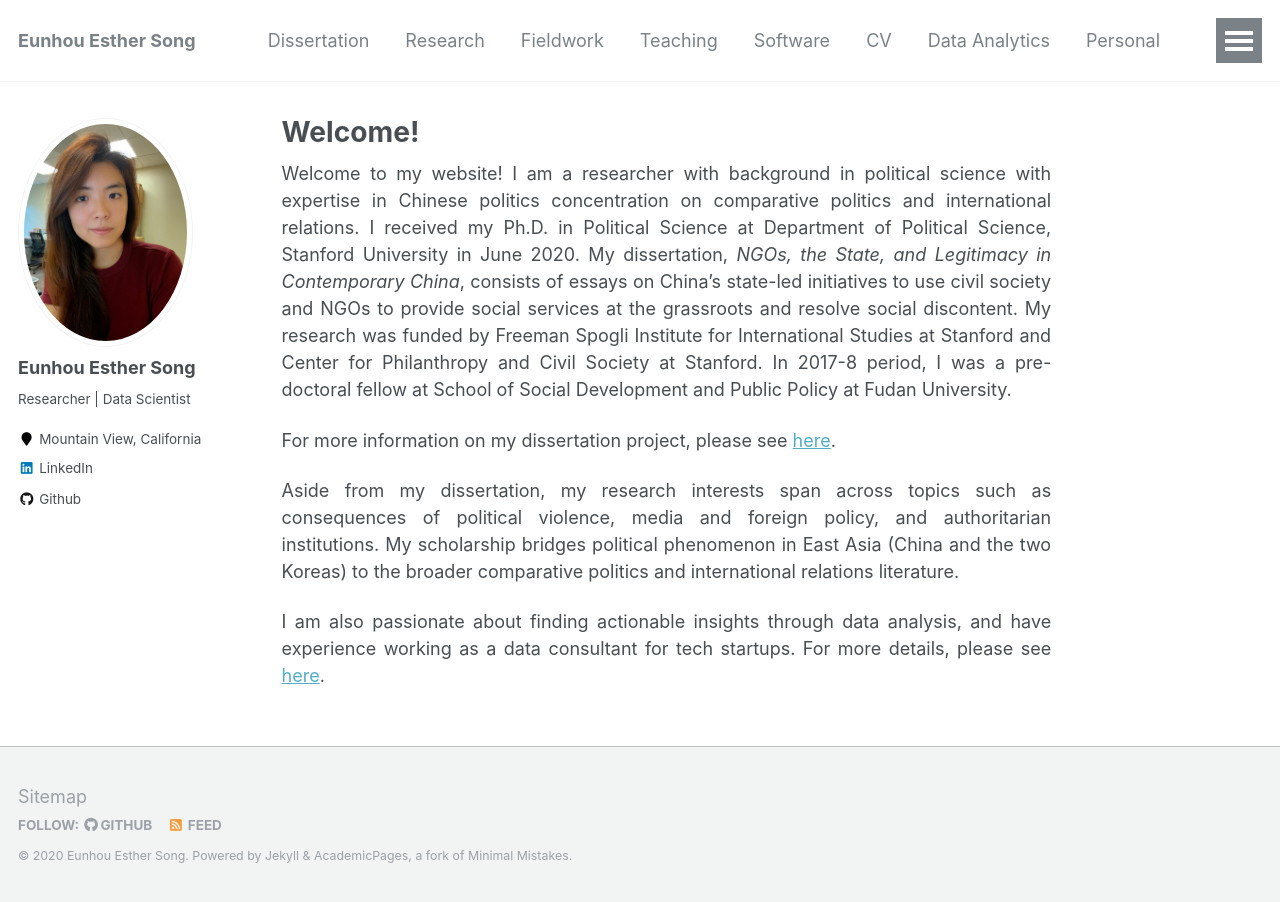
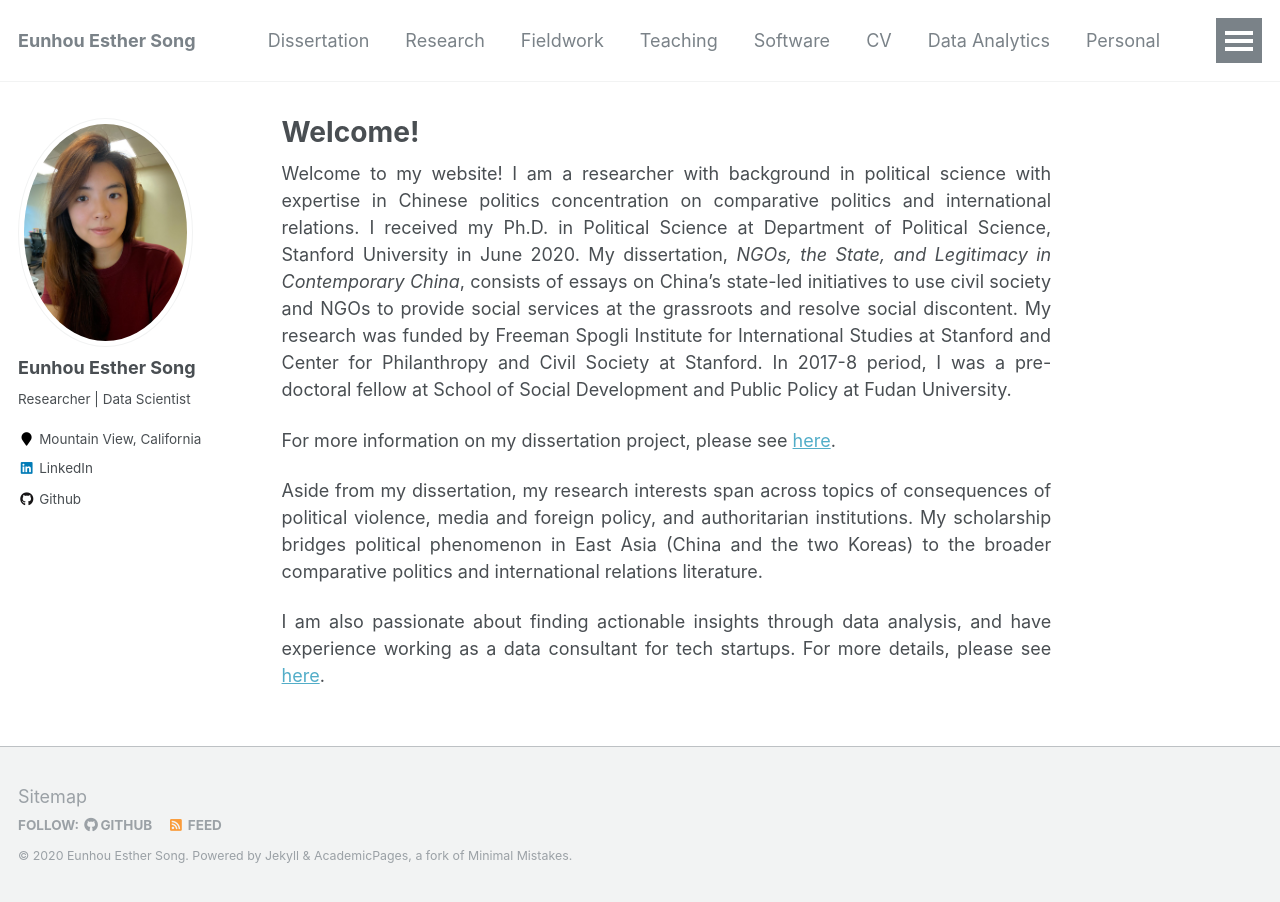
Before and after one commit to ehsong/ehsong.github.io, a Jekyll site: the page built from _pages/about.md, in a window 1280 px wide. Built offline with Jekyll 4.4.1, drawn with Linux system fonts in a browser that asks for light colours.

Commit message:
Update about.md

```diff
--- a/_pages/about.md
+++ b/_pages/about.md
@@ -12,6 +12,6 @@ Welcome to my website! I am a researcher with background in political science wi
 
 For more information on my dissertation project, please see [here](/dissertation/).
 
-Aside from my dissertation, my research interests span across topics such as consequences of political violence, media and foreign policy, and authoritarian institutions. My scholarship bridges political phenomenon in East Asia (China and the two Koreas) to the broader comparative politics and international relations literature.
+Aside from my dissertation, my research interests span across topics of consequences of political violence, media and foreign policy, and authoritarian institutions. My scholarship bridges political phenomenon in East Asia (China and the two Koreas) to the broader comparative politics and international relations literature.
 
 I am also passionate about finding actionable insights through data analysis, and have experience working as a data consultant for tech startups. For more details, please see [here](/data_analytics/).
```
